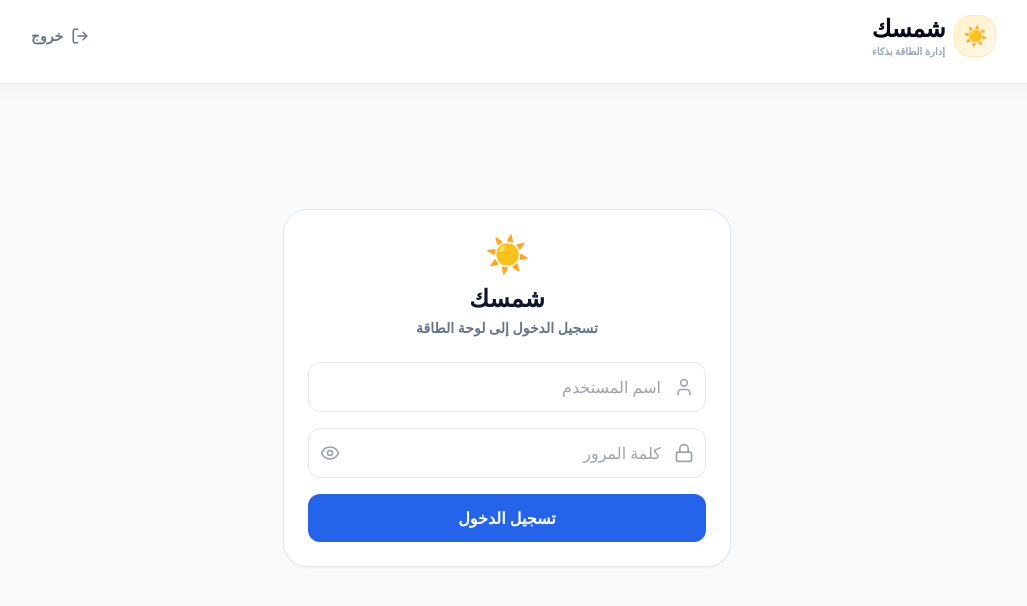
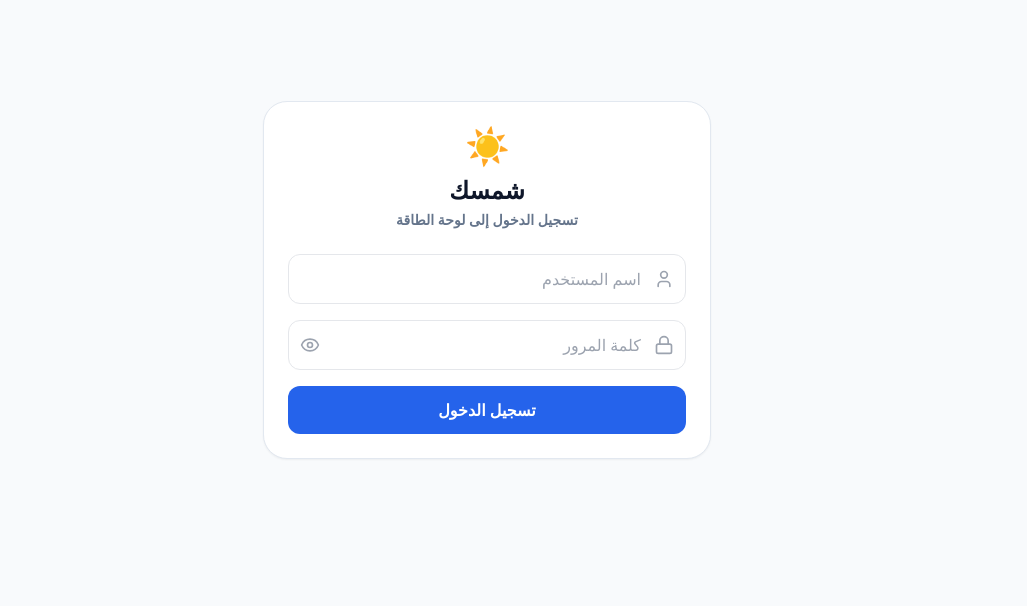
Before and after one commit to mahmoudbir-glitch/Shamsak, a Next.js app: page /login in a window 1280 px wide. Shown: the top 606 px of the page, without its empty margins (246-1273 px from the left). Built offline with nearby package versions, Linux system fonts and the light colour scheme.

Commit message:
Use standalone login app shell

```diff
--- a/src/app/layout.tsx
+++ b/src/app/layout.tsx
@@ -1,8 +1,7 @@
 import type { Metadata } from "next";
 import React from "react";
 import "./globals.css";
-import { BottomNav, DesktopNav } from "@/components/bottom-nav";
-import LogoutButton from "@/components/logout-button";
+import AppShell from "@/components/app-shell";
 
 export const metadata: Metadata = {
   metadataBase: new URL("https://shamsak-nine.vercel.app"),
@@ -23,29 +22,7 @@
   return (
     <html lang="ar" dir="rtl">
       <body className="min-h-screen w-full text-slate-900 antialiased">
-        <div className="min-h-screen w-full bg-slate-50">
-          <header className="sticky top-0 z-50 border-b border-slate-200/80 bg-white/90 shadow-[0_4px_20px_rgba(15,23,42,0.04)] backdrop-blur-xl">
-            <div className="mx-auto flex max-w-5xl items-center justify-between gap-4 px-4 py-3 sm:px-6">
-              <div className="flex min-w-0 items-center gap-2.5" aria-label="شمسك">
-                <span className="flex h-10 w-10 shrink-0 items-center justify-center rounded-2xl bg-gradient-to-br from-amber-100 to-orange-50 text-xl shadow-sm ring-1 ring-amber-200/70">☀️</span>
-                <div className="min-w-0">
-                  <div className="truncate text-xl font-black tracking-tight text-slate-950 sm:text-2xl">شمسك</div>
-                  <div className="hidden text-[10px] font-bold text-slate-400 sm:block">إدارة الطاقة بذكاء</div>
-                </div>
-              </div>
-              <LogoutButton />
-            </div>
-            <div className="mx-auto max-w-5xl px-4 pb-3 sm:px-6">
-              <DesktopNav />
-            </div>
-          </header>
-
-          <main className="mx-auto min-h-[calc(100vh-120px)] w-full max-w-3xl px-3 py-4 pb-28 sm:px-5 sm:py-6 md:pb-8">
-            {children}
-          </main>
-          <BottomNav />
-        </div>
-      </body>
-    </html>
+        <AppShell>{children}</AppShell>
+      </body>   </html>
   );
 }
```
